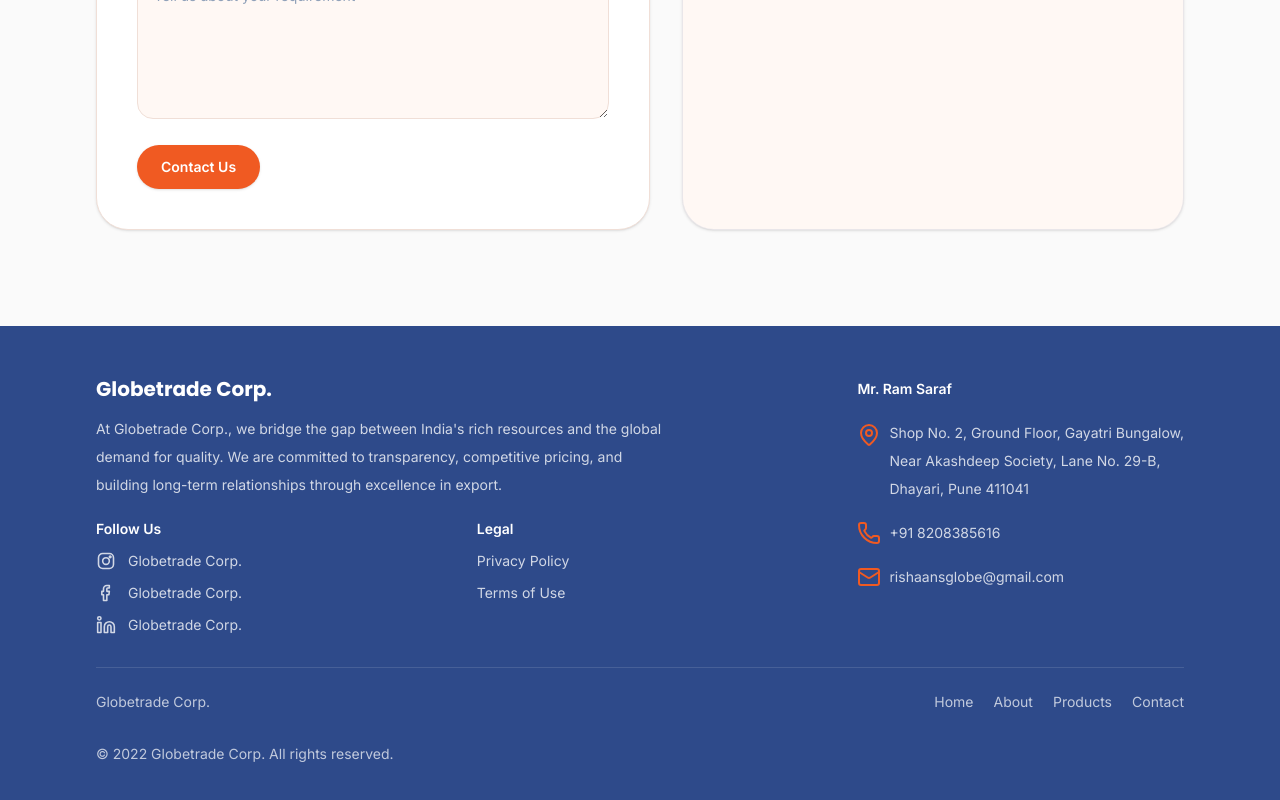
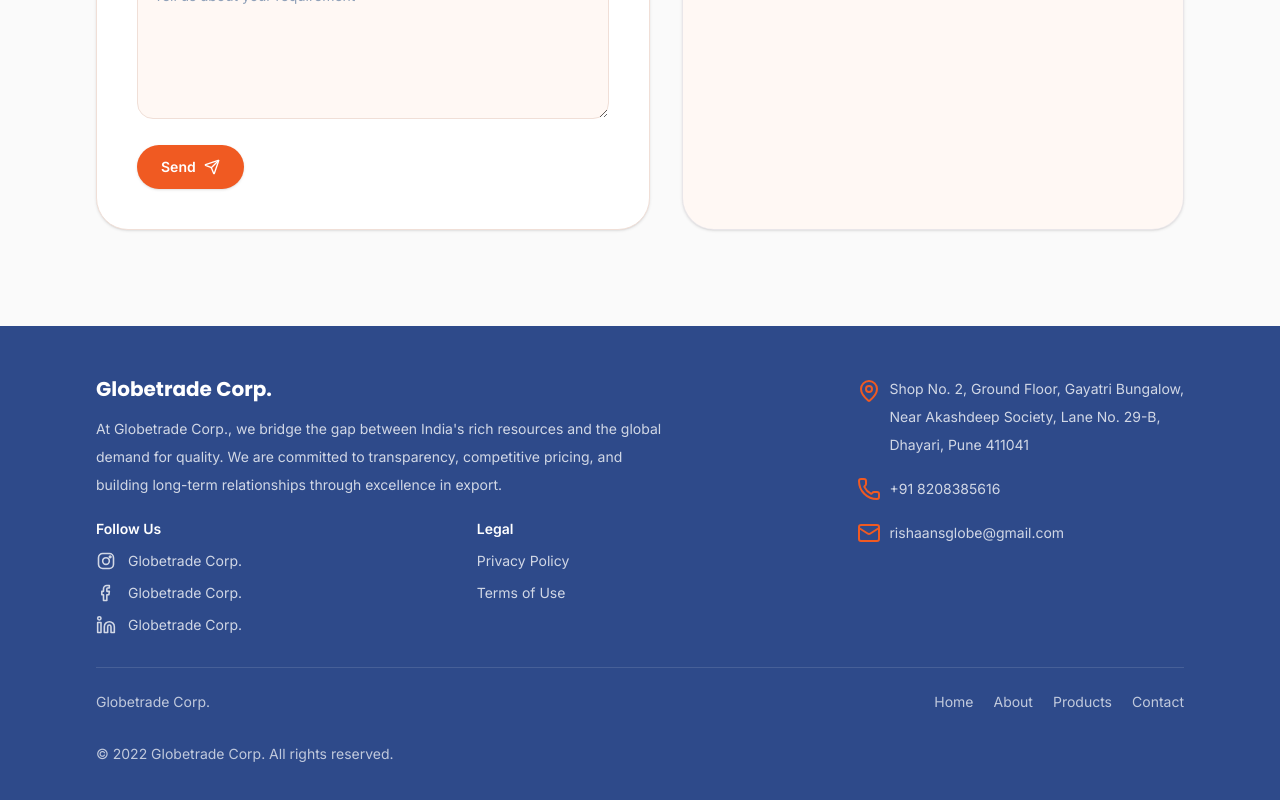
Before and after one commit to globetradecorp/globetrade-website, a Next.js app: page /contact in a window 1280 px wide. Shown: the part 910-1710 px from the top of the page. Built offline with nearby package versions, Linux system fonts and the light colour scheme.

Commit message:
minor changes

```diff
--- a/app/about/page.tsx
+++ b/app/about/page.tsx
@@ -31,7 +31,10 @@ export default async function AboutPage() {
             About Us
           </h1>
           <p className="text-base leading-relaxed text-slate-600">
-            {siteContent.about.description}
+            {siteContent.about.description.replace(
+              "Pune, Maharashtra",
+              "Pune, Maharashtra, India",
+            )}
           </p>
           <p className="text-base leading-relaxed text-slate-600">
             {siteContent.about.extra}
--- a/app/contact/page.tsx
+++ b/app/contact/page.tsx
@@ -1,5 +1,5 @@
 import type { Metadata } from "next";
-import { Mail, MapPin, Phone } from "lucide-react";
+import { Mail, MapPin, Phone, Send } from "lucide-react";
 import Section from "@/components/Section";
 import { siteContent } from "@/lib/constants";
 
@@ -81,7 +81,8 @@ export default function ContactPage() {
               type="submit"
               className="inline-flex items-center justify-center rounded-full bg-accent px-6 py-3 text-sm font-semibold text-white shadow-sm hover:bg-accent/92"
             >
-              Contact Us
+              <span>Send</span>
+              <Send className="ml-2 h-4 w-4" strokeWidth={2} />
             </button>
           </form>
         </div>
--- a/app/page.tsx
+++ b/app/page.tsx
@@ -52,7 +52,10 @@ export default async function Home() {
             About Us
           </h2>
           <p className="text-base leading-relaxed text-slate-600">
-            {siteContent.about.description}
+            {siteContent.about.description.replace(
+              "Pune, Maharashtra",
+              "Pune, Maharashtra, India",
+            )}
           </p>
           <p className="text-base leading-relaxed text-slate-600">
             {siteContent.about.extra}
@@ -121,8 +124,8 @@ export default async function Home() {
                 Start a conversation for your next export requirement
               </h2>
               <p className="text-base leading-8 text-slate-600">
-                Connect with {siteContent.contact.person} for sourcing
-                discussions, shipment planning, and trade inquiries.
+                Connect with us for sourcing discussions, shipment planning,
+                and trade inquiries.
               </p>
             </div>
             <Link
--- a/components/Footer.tsx
+++ b/components/Footer.tsx
@@ -90,7 +90,6 @@ export default function Footer() {
           </div>
 
           <div className="space-y-4 text-sm leading-7 text-white/78">
-            <p className="font-semibold text-white">{siteContent.contact.person}</p>
             <div className="flex items-start gap-2">
               <MapPin className="mt-1 h-6 w-6 shrink-0 text-accent" strokeWidth={2} />
               <p className="whitespace-pre-line">{siteContent.contact.address}</p>
```
